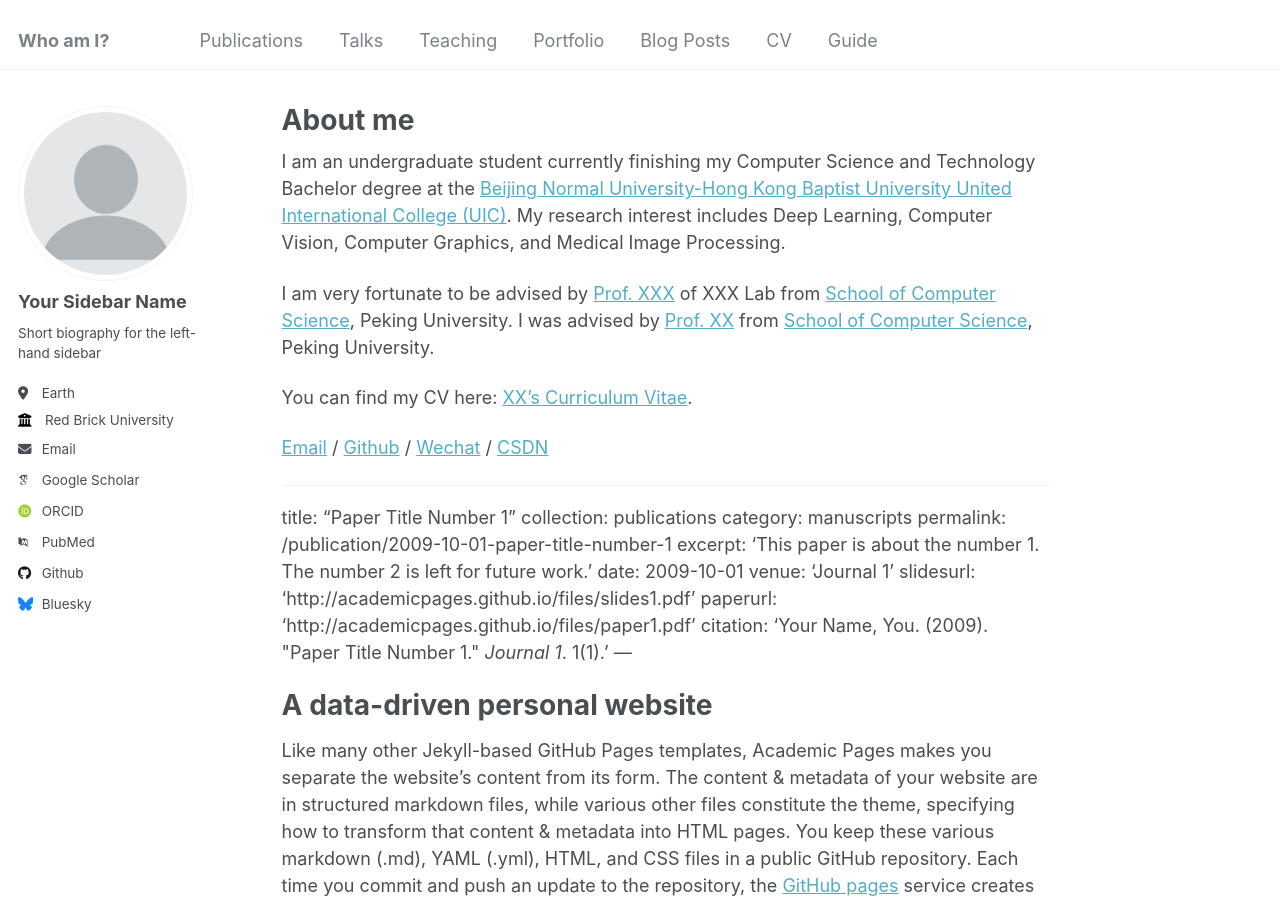
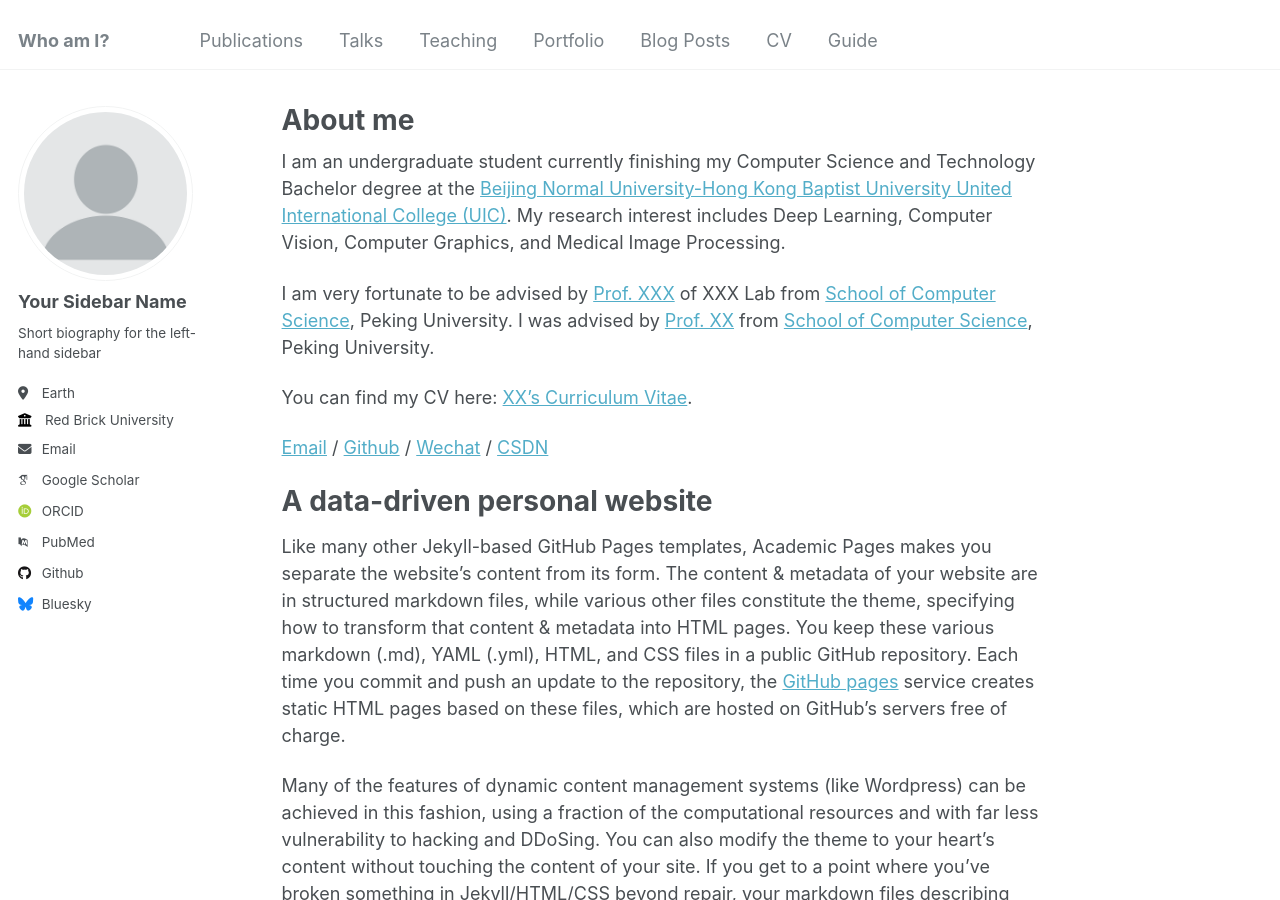
Before and after one commit to ffftuanxxx/ffftuanxxx.github.io, a Jekyll site: the page built from _pages/about.md, in a window 1280 px wide and 900 px high. Built offline with Jekyll 4.4.1, drawn with Linux system fonts in a browser that asks for light colours; some web fonts are replaced.

Commit message:
Update about.md

```diff
--- a/_pages/about.md
+++ b/_pages/about.md
@@ -15,18 +15,6 @@ You can find my CV here: [XX's Curriculum Vitae](../assets/Curriculum_Vitae.pdf)
 
 [Email](mailto:XX@stu.pku.edu.cn) / [Github](https://github.com/QiuDi233) / [Wechat](../images/wechat.jpg) / [CSDN](https://blog.csdn.net/qd1813100174?spm=1000.2115.3001.5343)
 
----
-title: "Paper Title Number 1"
-collection: publications
-category: manuscripts
-permalink: /publication/2009-10-01-paper-title-number-1
-excerpt: 'This paper is about the number 1. The number 2 is left for future work.'
-date: 2009-10-01
-venue: 'Journal 1'
-slidesurl: 'http://academicpages.github.io/files/slides1.pdf'
-paperurl: 'http://academicpages.github.io/files/paper1.pdf'
-citation: 'Your Name, You. (2009). &quot;Paper Title Number 1.&quot; <i>Journal 1</i>. 1(1).'
----
 
 A data-driven personal website
 ======
```
